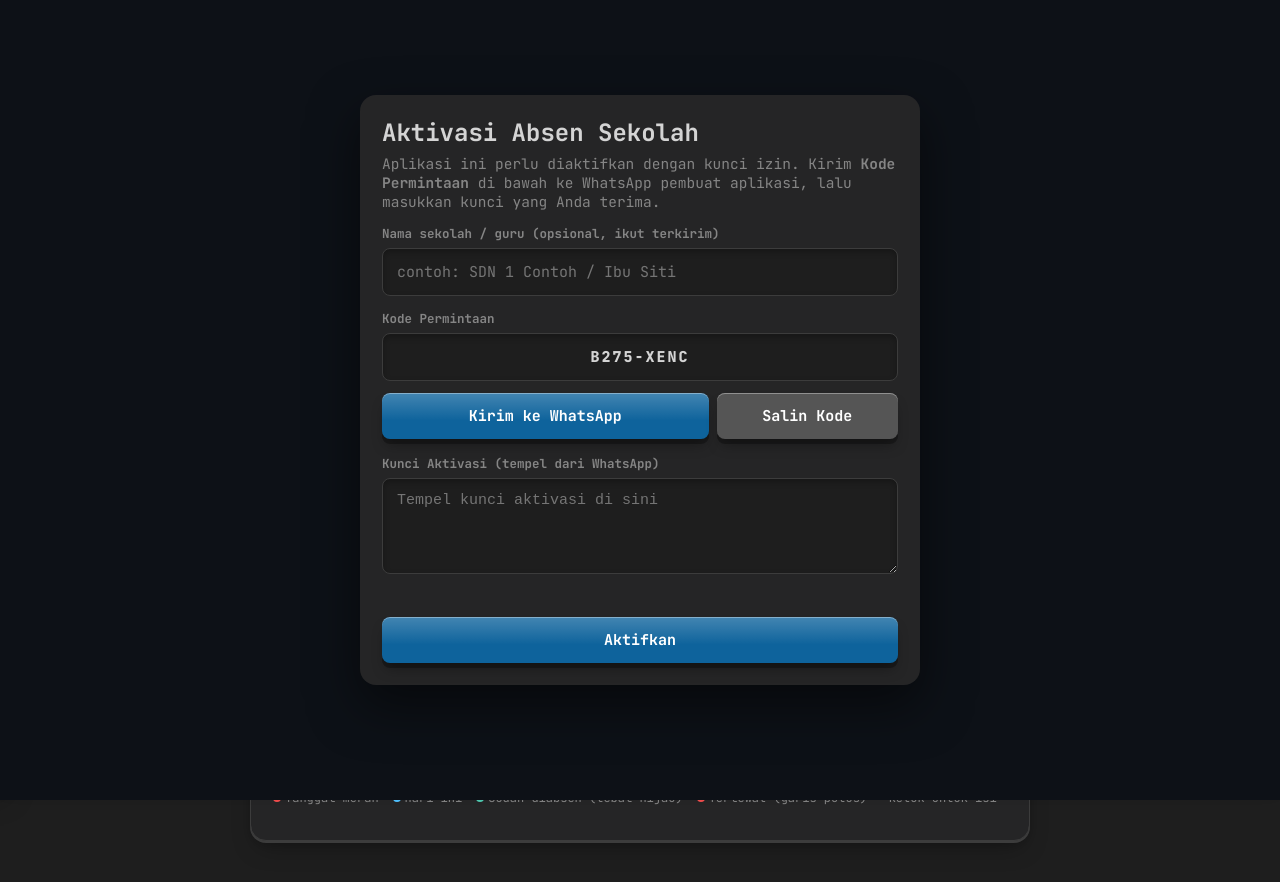
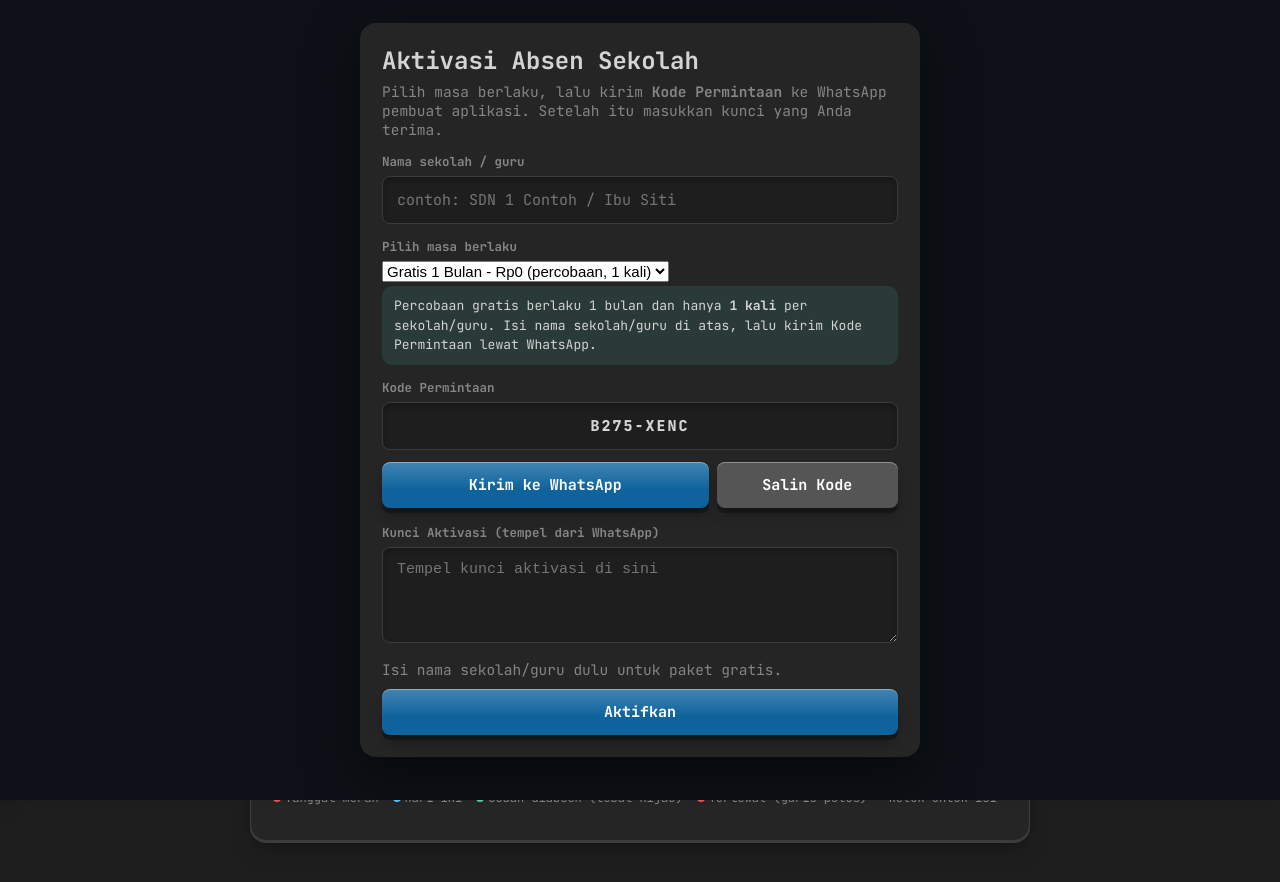
Before and after one commit to akhmadharry45-oss/Absen-Siswa-Online, a plain HTML site: page index.html in a window 1280 px wide. Both pictures are taken after a click on the button "Kirim ke WhatsApp". Drawn offline with Linux system fonts and the light colour scheme.

Commit message:
Add files via upload

```diff
--- a/index.html
+++ b/index.html
@@ -395,6 +395,7 @@
   .setup-box{ width:100%; max-width:560px; background:var(--surface); color:var(--ink); border-radius:16px; padding:22px; margin:auto 0; box-shadow:0 20px 50px rgba(0,0,0,.5); }
   .setup-label{ display:block; font-size:12.5px; font-weight:700; color:var(--muted); margin:2px 0 6px; }
   .sheets-only{ display:none !important; }
+  .lic-pay{ font-size:13px; line-height:1.5; background:rgba(78,201,176,.12); border-radius:10px; padding:10px 12px; margin:4px 0 14px; }
 </style>
 </head>
 <body>
@@ -704,9 +705,17 @@
 <div class="setup-overlay" id="licenseOverlay" style="background:#0d1117; z-index:99999;">
   <div class="setup-box">
     <h2 style="margin-bottom:6px;">Aktivasi Absen Sekolah</h2>
-    <p class="scan-hint" style="text-align:left; margin:0 0 14px;">Aplikasi ini perlu diaktifkan dengan kunci izin. Kirim <b>Kode Permintaan</b> di bawah ke WhatsApp pembuat aplikasi, lalu masukkan kunci yang Anda terima.</p>
-    <label class="setup-label">Nama sekolah / guru (opsional, ikut terkirim)</label>
+    <p class="scan-hint" style="text-align:left; margin:0 0 14px;">Pilih masa berlaku, lalu kirim <b>Kode Permintaan</b> ke WhatsApp pembuat aplikasi. Setelah itu masukkan kunci yang Anda terima.</p>
+    <label class="setup-label">Nama sekolah / guru</label>
     <input type="text" id="licName" class="text-input" placeholder="contoh: SDN 1 Contoh / Ibu Siti">
+    <label class="setup-label">Pilih masa berlaku</label>
+    <select id="licPlanSelect" class="text-input" style="font-size:15px;">
+      <option value="T1">Gratis 1 Bulan - Rp0 (percobaan, 1 kali)</option>
+      <option value="M1">1 Bulan - Rp20.000</option>
+      <option value="M6">6 Bulan - Rp80.000</option>
+      <option value="Y1">1 Tahun - Rp150.000</option>
+    </select>
+    <div class="lic-pay" id="licPay"></div>
     <label class="setup-label">Kode Permintaan</label>
     <input type="text" id="licCode" class="text-input" readonly style="font-weight:800; letter-spacing:2px; text-align:center;">
     <div style="display:flex; gap:8px; flex-wrap:wrap; margin-bottom:16px;">
@@ -2663,6 +2672,14 @@ document.getElementById("resetAllBtn").addEventListener("click", ()=>{
 
 // ---------- lisensi (kunci izin dari pembuat aplikasi) ----------
 const LICENSE_WA = "6285251029809";
+const LICENSE_DANA = "085251029809";
+const LICENSE_PLANS = {
+  T1:{ nama:"Gratis 1 Bulan (percobaan)", harga:0 },
+  M1:{ nama:"1 Bulan", harga:20000 },
+  M6:{ nama:"6 Bulan", harga:80000 },
+  Y1:{ nama:"1 Tahun", harga:150000 }
+};
+function rupiah(n){ return "Rp" + String(n).replace(/\B(?=(\d{3})+(?!\d))/g, "."); }
 const LICENSE_PUBLIC_KEY = {"ext": true, "kty": "EC", "x": "MrgodZMC_Sn2L10U4U-BDoo1cFYQkqhrZZoCekECeLw", "y": "E3wzfcetDZIVVcb4ecU-ztaGLuCk6sCTWfGADOgOjDU", "crv": "P-256"};
 let licenseInfo = null;
 function b64uToBytes(s){
@@ -2689,20 +2706,22 @@ async function verifyLicenseKey(key, code){
   const i = key.indexOf(".");
   if(i < 1) return { ok:false, why:"format" };
   const exp = key.slice(0, i), sig = key.slice(i + 1);
-  if(!/^(0|\d{8})$/.test(exp)) return { ok:false, why:"format" };
+  if(!/^(0|T?\d{8})$/.test(exp)) return { ok:false, why:"format" };
   let ok = false;
   try{
     const pub = await crypto.subtle.importKey("jwk", LICENSE_PUBLIC_KEY, { name:"ECDSA", namedCurve:"P-256" }, false, ["verify"]);
     ok = await crypto.subtle.verify({ name:"ECDSA", hash:"SHA-256" }, pub, b64uToBytes(sig), new TextEncoder().encode(`ABSEN|${code}|${exp}`));
   }catch(e){ return { ok:false, why:"format" }; }
   if(!ok) return { ok:false, why:"invalid" };
-  if(exp !== "0" && todayKey().replace(/-/g, "") > exp) return { ok:false, why:"expired", exp };
-  return { ok:true, exp };
+  const tgl = exp.replace(/^T/, "");
+  if(tgl !== "0" && todayKey().replace(/-/g, "") > tgl) return { ok:false, why:"expired", exp, trial: exp[0] === "T" };
+  return { ok:true, exp, trial: exp[0] === "T" };
 }
 function licenseText(info){
   if(!info || !info.ok) return "";
   if(info.exp === "0") return "Lisensi aktif · selamanya";
-  return `Lisensi aktif sampai ${info.exp.slice(6)}-${info.exp.slice(4,6)}-${info.exp.slice(0,4)}`;
+  const t = info.exp.replace(/^T/, "");
+  return `Lisensi ${info.trial ? "percobaan gratis" : "aktif"} sampai ${t.slice(6)}-${t.slice(4,6)}-${t.slice(0,4)}`;
 }
 async function licenseGate(){
   const code = deviceCode();
@@ -2712,21 +2731,40 @@ async function licenseGate(){
   if(saved){
     const r = await verifyLicenseKey(saved, code);
     if(r.ok){ licenseInfo = r; return; }
-    if(r.why === "expired") expiredNote = "Masa berlaku lisensi sudah habis. Minta kunci baru ke pembuat aplikasi.";
-  }
+    if(r.why === "expired"){
+      expiredNote = "Masa berlaku lisensi sudah habis. Pilih paket di bawah untuk memperpanjang.";
+      if(r.trial){ try{ localStorage.setItem("licTrialUsed", "1"); }catch(e){} }
+    }
+  }
+  let trialUsed = false;
+  try{ trialUsed = localStorage.getItem("licTrialUsed") === "1"; }catch(e){}
   const $ = id => document.getElementById(id);
   $("licCode").value = fmtCode(code);
   $("licMsg").textContent = expiredNote;
   $("licenseOverlay").classList.add("open");
   try{ $("licName").value = localStorage.getItem("licName") || ""; }catch(e){}
+  const sel = $("licPlanSelect");
+  if(trialUsed){ const o = sel.querySelector('option[value="T1"]'); if(o) o.remove(); }
+  sel.value = sel.options[0].value;
+  const refreshPlan = ()=>{
+    const v = sel.value, pl = LICENSE_PLANS[v];
+    $("licPay").innerHTML = pl.harga
+      ? `Paket <b>${pl.nama}</b>: <b>${rupiah(pl.harga)}</b>.<br>Transfer via <b>DANA ${LICENSE_DANA}</b>, lalu kirim <b>bukti transfer</b> bersama Kode Permintaan lewat tombol WhatsApp di bawah. Kunci dikirim setelah pembayaran diterima.`
+      : `Percobaan gratis berlaku 1 bulan dan hanya <b>1 kali</b> per sekolah/guru. Isi nama sekolah/guru di atas, lalu kirim Kode Permintaan lewat WhatsApp.`;
+  };
+  sel.addEventListener("change", refreshPlan);
+  refreshPlan();
   $("licCopyBtn").addEventListener("click", async ()=>{
     try{ await navigator.clipboard.writeText(fmtCode(code)); $("licMsg").textContent = "Kode permintaan disalin."; }
     catch(e){ $("licCode").select(); document.execCommand("copy"); $("licMsg").textContent = "Kode permintaan disalin."; }
   });
   $("licWaBtn").addEventListener("click", ()=>{
     const nama = $("licName").value.trim();
+    const v = sel.value, pl = LICENSE_PLANS[v];
+    if(v === "T1" && !nama){ $("licMsg").textContent = "Isi nama sekolah/guru dulu untuk paket gratis."; return; }
     try{ localStorage.setItem("licName", nama); }catch(e){}
-    const teks = `Halo, saya ingin mengaktifkan aplikasi Absen Sekolah.${nama ? "\nNama: " + nama : ""}\nKode Permintaan: ${fmtCode(code)}`;
+    const bayar = pl.harga ? `\nPembayaran: ${rupiah(pl.harga)} via DANA ${LICENSE_DANA} (bukti transfer saya lampirkan di chat ini)` : "";
+    const teks = `Halo, saya ingin mengaktifkan aplikasi Absen Sekolah.${nama ? "\nNama: " + nama : ""}\nPaket: ${pl.nama}${pl.harga ? " (" + rupiah(pl.harga) + ")" : ""}${bayar}\nKode Permintaan: ${fmtCode(code)}`;
     window.open(`https://wa.me/${LICENSE_WA}?text=${encodeURIComponent(teks)}`, "_blank");
   });
   return new Promise(resolve=>{
@@ -2740,7 +2778,7 @@ async function licenseGate(){
           : "Kunci tidak cocok dengan Kode Permintaan perangkat ini.";
         return;
       }
-      try{ localStorage.setItem("licKey", key.replace(/\s+/g, "")); }catch(e){}
+      try{ localStorage.setItem("licKey", key.replace(/\s+/g, "")); if(r.trial) localStorage.setItem("licTrialUsed", "1"); }catch(e){}
       licenseInfo = r;
       $("licenseOverlay").classList.remove("open");
       resolve();
```
